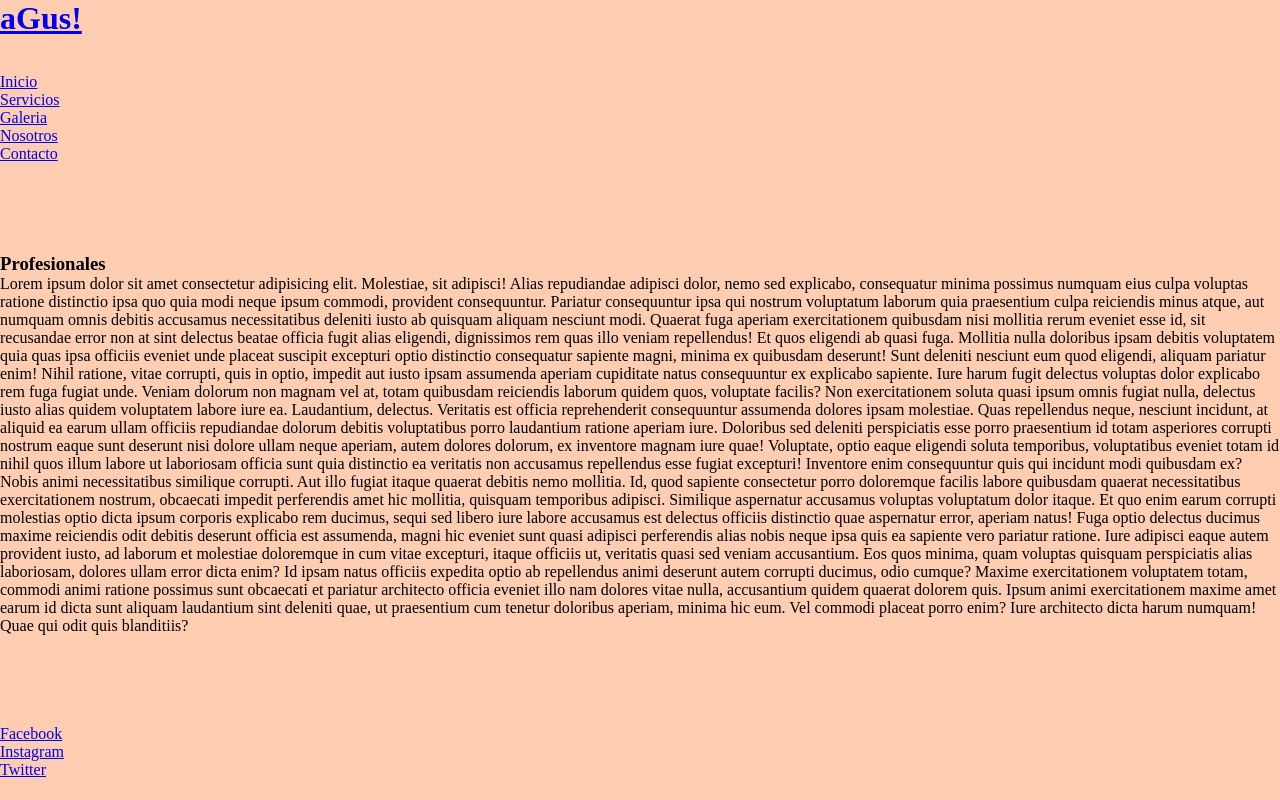
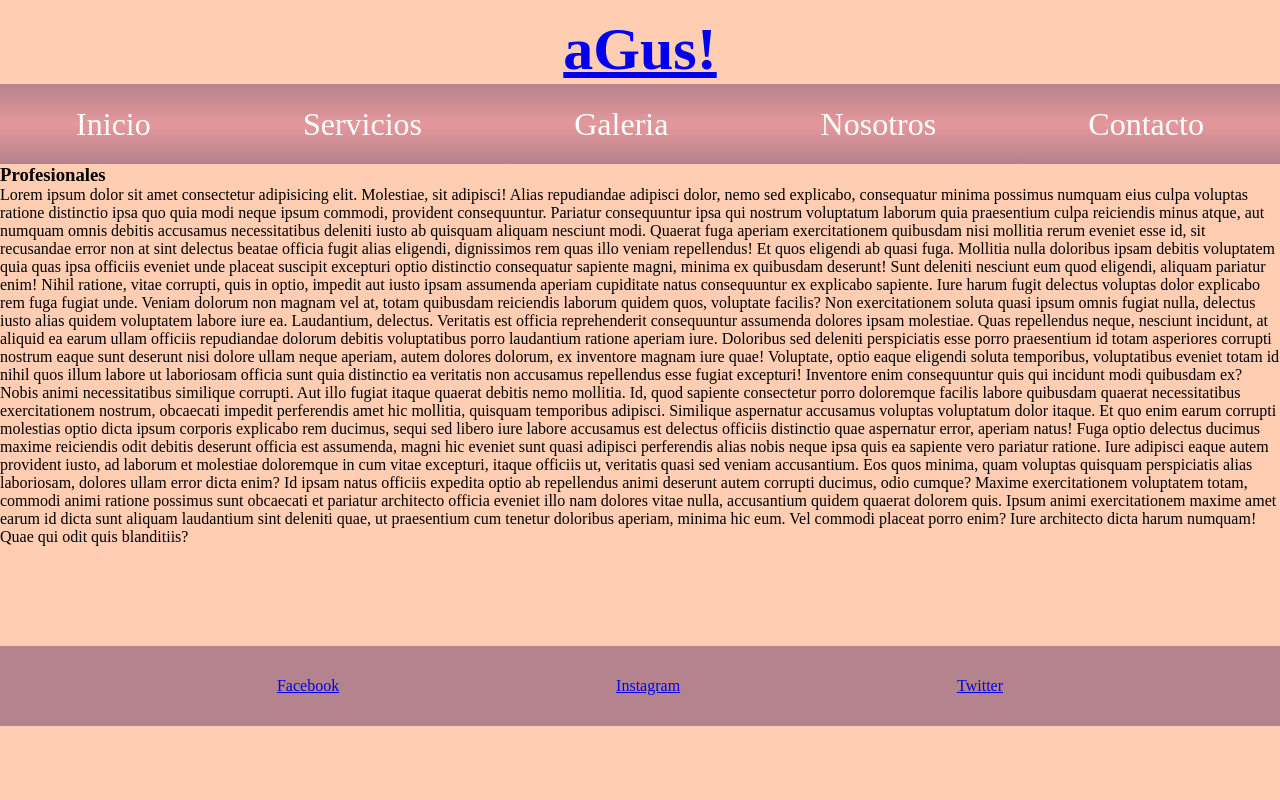
Before and after one commit to dduvier/Pagina_HTML_CSS_SCSS, a plain HTML site: page nosotros.html in a window 1280 px wide. Drawn offline with Linux system fonts and the light colour scheme.

Commit message:
Nav y Footer a todos los HTML. Modif en CSS

```diff
--- a/css/style.css
+++ b/css/style.css
@@ -30,27 +30,35 @@ body{
     margin-top: 15px;
 }
 
+.logoHeader a{
+    padding-left: 10px;
+    padding-right: 10px;
+}
+
 .nav {
     display: flex;
     flex-direction: row;
+    justify-content: space-around;
+    font-size: 200%;
     height: 100%;
     width: 100%;
-    justify-content: space-around;
-    font-size: 200%;
-    padding-top: 25px;
+    align-items: center;
+}
+
+.menuHeader{
+    height: 100%;
+    width: 100%;
 }
 
 .nav li:hover{
     color: black;
-<<<<<<< HEAD
-=======
-    background-color: aquamarine;
->>>>>>> modificacion
     font-style: bold;
 }
 
 .nav li a:hover{
     font-size: 120%;
+    font-style: bold;
+    color: black;
 }
 
 .nav li a{
@@ -59,6 +67,9 @@ body{
     color: white;
     font-style: bold;
     transition: all 1s;
+    padding-left: 2px;
+    padding-right: 2px;
+    text-decoration: none;
 }
 
 .nav li{
--- a/nosotros.html
+++ b/nosotros.html
@@ -11,15 +11,18 @@
 </head>
 
 <body>
-    <!-- ENCABEZADO -->
-    <header>
+        <!-- LOGO -->
+        <section class="logo">
             <!-- LOGO -->
             <h1 class="logoHeader"><a href="./index.html">aGus!</a></h1>
-        <br><br>
+        </section>
+
+        <!-- ENCABEZADO -->
+        <header class="header">
 
                 <!-- MENU -->
-        <nnav class="menuHeader">
-            <ul>
+                <nav class="menuHeader">
+                    <ul class="nav">
                             <li>
                                 <a href="./index.html">Inicio</a>
                             </li>
@@ -36,13 +39,11 @@
                                 <a href="./contacto.html">Contacto</a>
                             </li>
                     </ul>
-         </nnav>
+                </nav>
         </header>
 
    <!-- CONTENIDO PRINCIPAL -->
    <main>
-                <!-- ESPACIOS -->
-                <br><br><br><br><br>
 
                 <!-- TEXTO - NOSOTROS-->
                 <section>
@@ -56,10 +57,7 @@
    </main>
 
         <!-- PIE DE PAGINA -->
-    <footer>
-        <!-- ESPACIOS -->
-        <br><br><br><br><br>
-
+        <footer class="footer">
             <!-- REDES -->
             <ol>
                 <li> <a href="https://www.facebook.com/" target="_blank">Facebook</a></li>
```
Also changed, not shown: contacto.html (+8 -11 lines), index.html (+0 -1 lines). Lines whose indentation alone changed are shown as unchanged.
